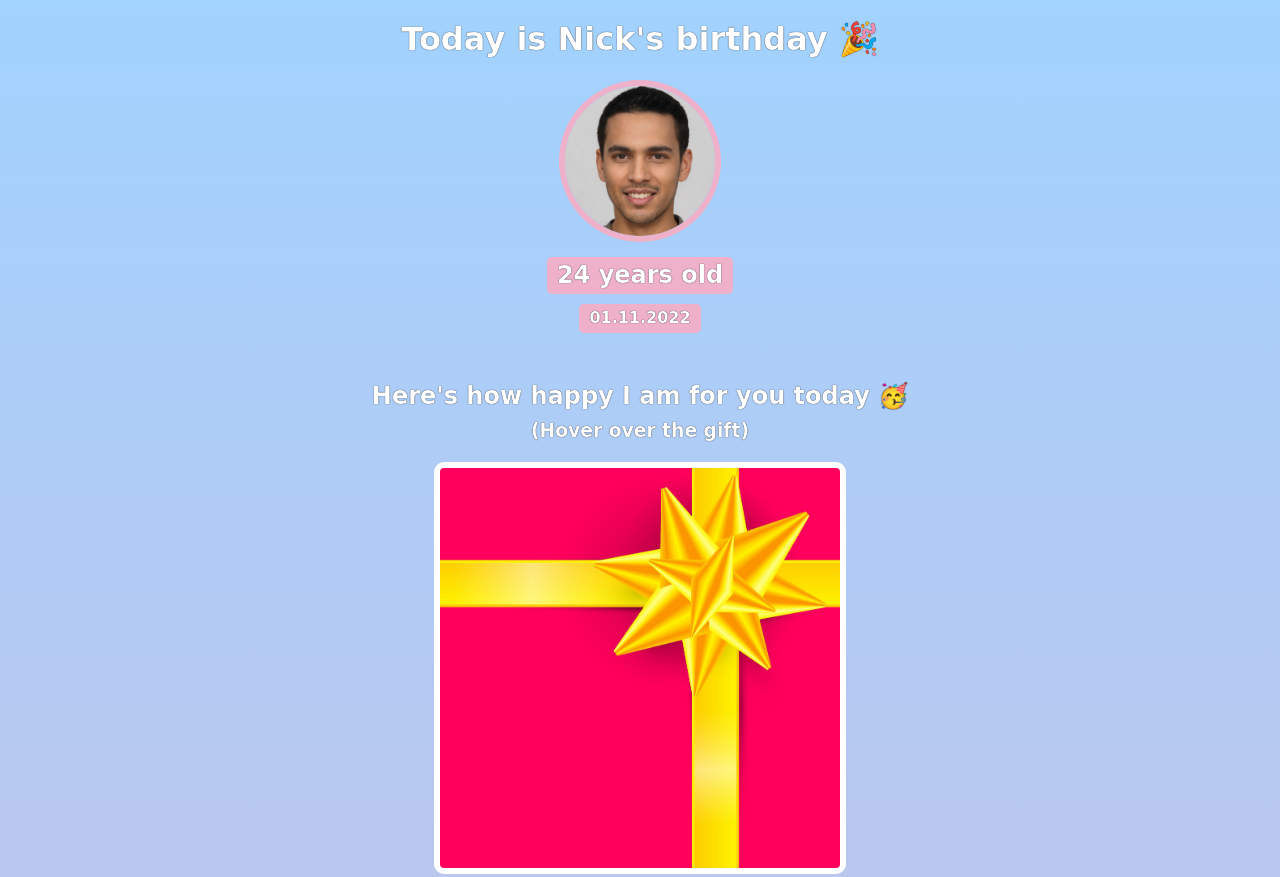
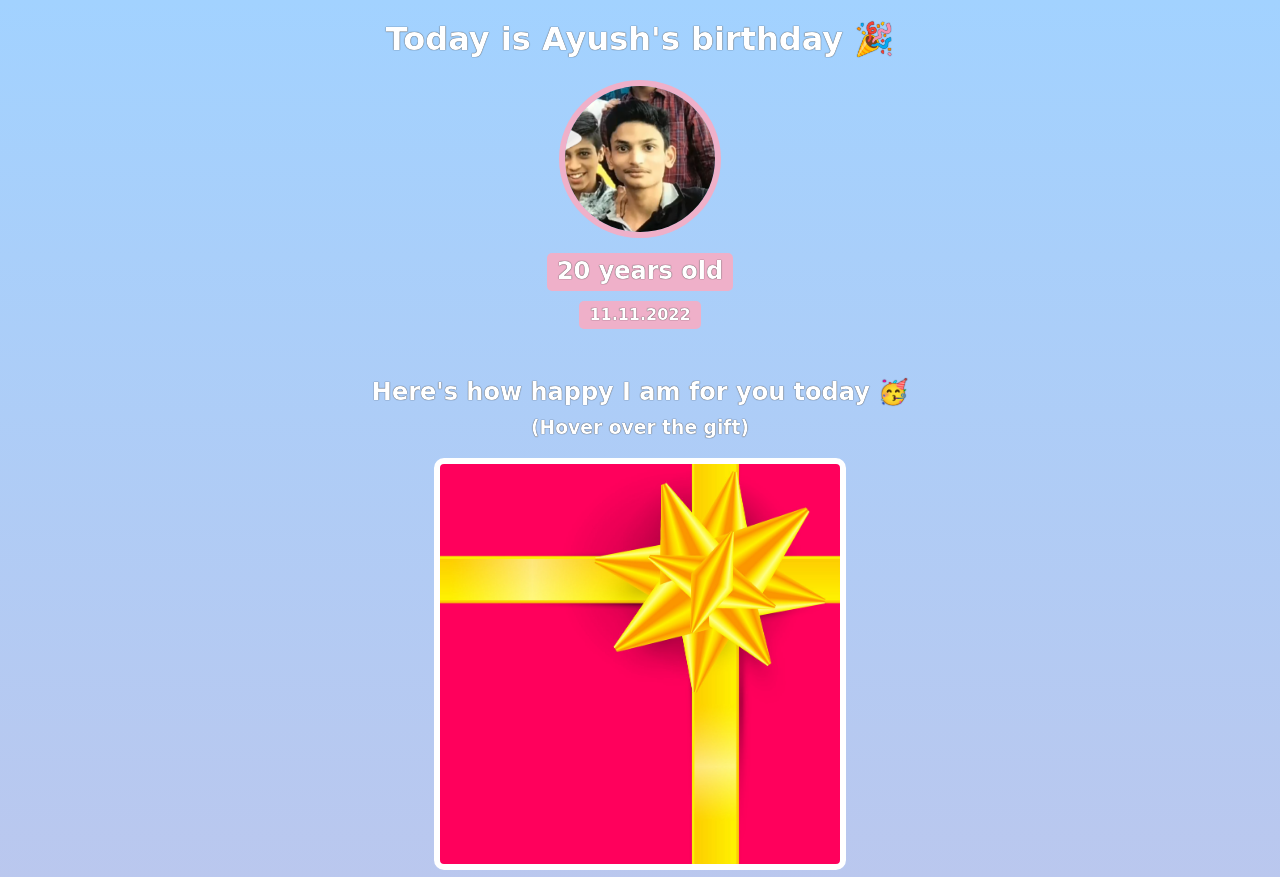
Before and after one commit to whybee-yash/birthday-gift-site, a website built with Vite: page index.html in a window 1280 px wide. Shown: the top 877 px of the page. Built offline with nearby package versions, Linux system fonts and the light colour scheme; a web font is replaced by a local one.

Commit message:
Customization to wish Ayush

```diff
--- a/index.html
+++ b/index.html
@@ -7,10 +7,10 @@
     </head>
     <body>
         <div id="header">
-            <h1>Today is Nick's birthday 🎉</h1>
-            <img id="bff-img" src="images/nick.jpg">
-            <h2 id="bday-age">24 years old</h2>
-            <h4 id="bday-date">01.11.2022</h4>
+            <h1>Today is Ayush's birthday 🎉</h1>
+            <img id="bff-img" src="images/ayush.png">
+            <h2 id="bday-age">20 years old</h2>
+            <h4 id="bday-date">11.11.2022</h4>
         </div>
 
         <div class="gift-section">
```
Also changed, not shown: images/ayush.png (added).
